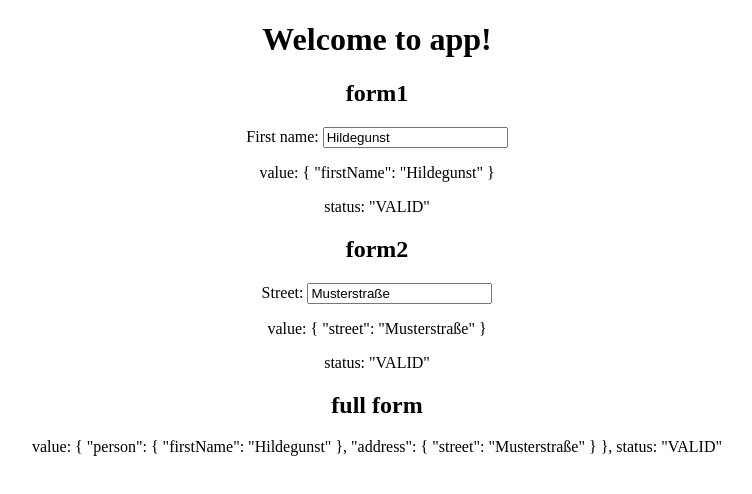
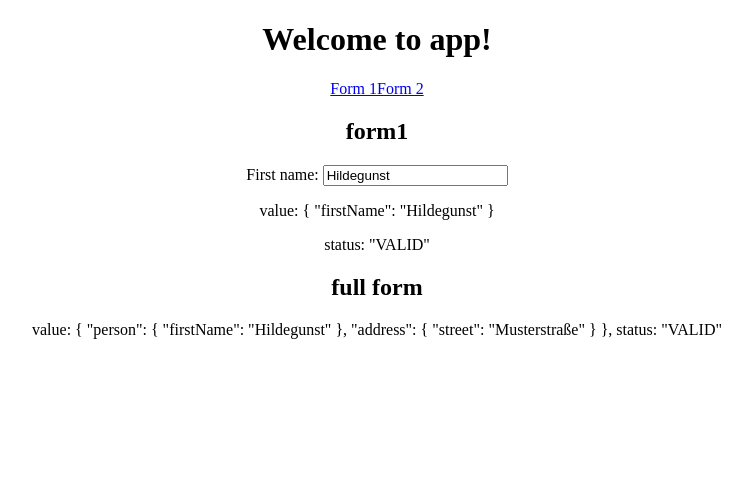
Before and after one commit to torstenwerner/angular-forms, an Angular app: page /form1 in a window 1280 px wide. Shown: the top 494 px of the page, without its empty margins (263-1015 px from the left). Built offline with nearby package versions, Linux system fonts and the light colour scheme.

Commit message:
add AppRoutingModule

```diff
--- a/src/app/app.component.html
+++ b/src/app/app.component.html
@@ -4,9 +4,12 @@
     Welcome to {{title}}!
   </h1>
 
+  <nav>
+    <a routerLink="/form1">Form 1</a>
+    <a routerLink="/form2">Form 2</a>
+  </nav>
   <form [formGroup]="fullform">
-    <app-form1></app-form1>
-    <app-form2></app-form2>
+    <router-outlet></router-outlet>
   </form>
 
   <h2>full form</h2>
--- a/src/app/app.module.ts
+++ b/src/app/app.module.ts
@@ -7,6 +7,7 @@ import { AppComponent } from './app.component';
 import { Form1Component } from './form1/form1.component';
 import { Form2Component } from './form2/form2.component';
 import { FormService } from './form.service';
+import { AppRoutingModule } from './app-routing.module';
 
 
 @NgModule({
@@ -18,7 +19,8 @@ import { FormService } from './form.service';
   imports: [
     BrowserModule,
     FormsModule,
-    ReactiveFormsModule
+    ReactiveFormsModule,
+    AppRoutingModule
   ],
   providers: [FormService],
   bootstrap: [AppComponent]
```
Also changed, not shown: src/app/app-routing.module.ts (added, +16 -0 lines).
